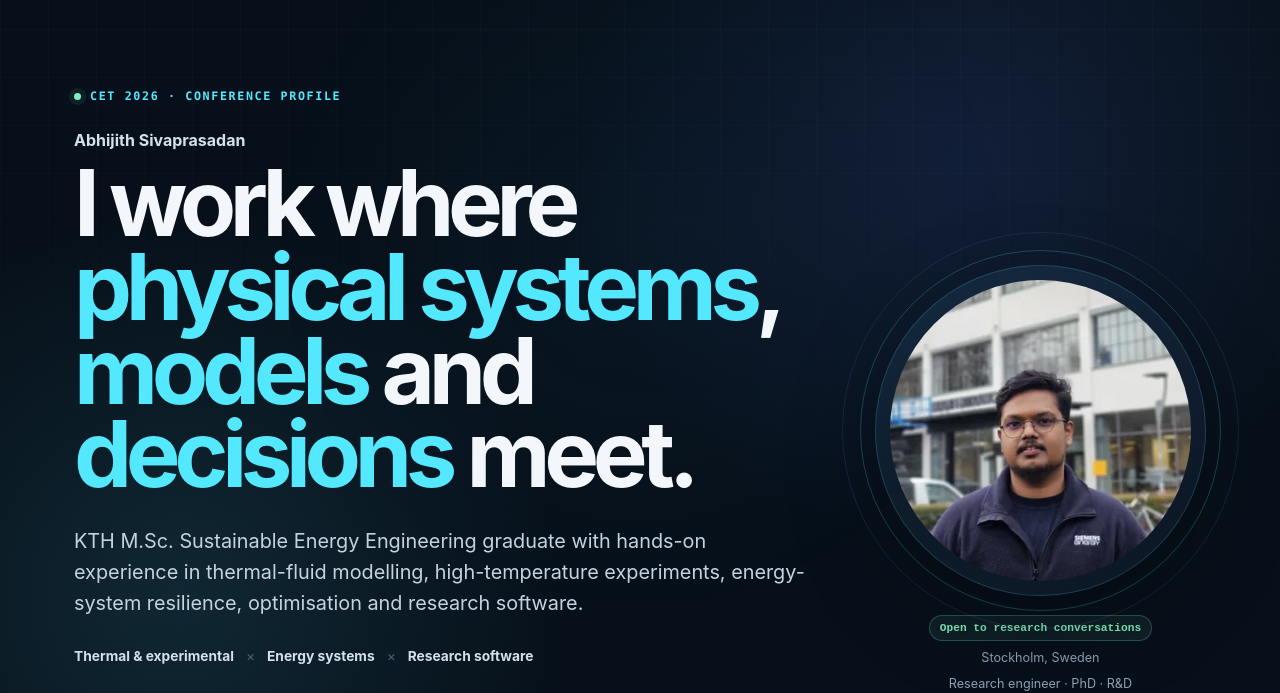
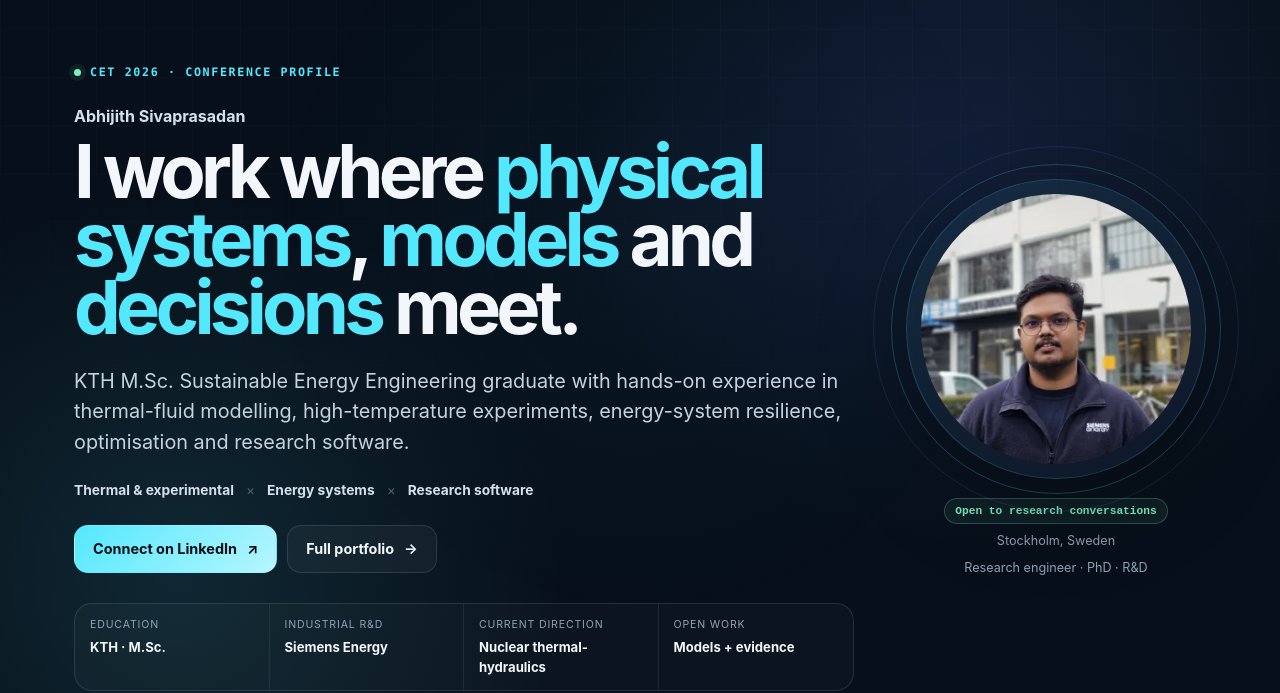
Before and after one commit to abhijith-sivaprasadan/abhijith-sivaprasadan.github.io, a website: page cet2026/index.html in a window 1280 px wide. Shown: the part 67-760 px from the top of the page. Drawn offline with Linux system fonts and the light colour scheme.

Commit message:
Tighten CET 2026 desktop hero density
Reduce desktop hero height so the primary CTA and credibility strip remain visible within a normal laptop viewport.

```diff
--- a/cet2026/cet.css
+++ b/cet2026/cet.css
@@ -40,26 +40,26 @@ a{color:inherit}
 }
 main{max-width:var(--max);margin:0 auto;padding:0 24px 82px}
 .hero{
-  min-height:720px;padding:72px 0 82px;display:grid;grid-template-columns:minmax(0,1.38fr) minmax(310px,.62fr);gap:64px;align-items:center
+  min-height:0;padding:48px 0 64px;display:grid;grid-template-columns:minmax(0,1.45fr) minmax(300px,.55fr);gap:52px;align-items:center
 }
 .event-label,.section-label{
   margin:0;font:700 .73rem ui-monospace,SFMono-Regular,Menlo,monospace;text-transform:uppercase;letter-spacing:.14em;color:var(--cyan)
 }
 .event-label{display:flex;align-items:center;gap:9px}.event-dot{width:7px;height:7px;border-radius:50%;background:var(--green);box-shadow:0 0 0 5px rgba(126,241,191,.08)}
 .intro-name{margin:25px 0 8px;color:var(--soft);font-size:1rem;font-weight:720}
-h1{font-size:clamp(3.4rem,7.2vw,6.65rem);line-height:.91;letter-spacing:-.069em;margin:0;max-width:910px}
+h1{font-size:clamp(3.4rem,5.8vw,5.45rem);line-height:.92;letter-spacing:-.064em;margin:0;max-width:900px}
 h1 em{font-style:normal;color:var(--cyan)}
-.hero-lead{max-width:780px;margin:30px 0 0;font-size:clamp(1.03rem,1.55vw,1.3rem);color:#c6d3df}
-.focus-line{display:flex;align-items:center;gap:12px;flex-wrap:wrap;margin-top:28px;color:var(--soft);font-size:.86rem;font-weight:680}
+.hero-lead{max-width:780px;margin:24px 0 0;font-size:clamp(1.03rem,1.55vw,1.3rem);color:#c6d3df}
+.focus-line{display:flex;align-items:center;gap:12px;flex-wrap:wrap;margin-top:22px;color:var(--soft);font-size:.86rem;font-weight:680}
 .focus-line b{color:#486275;font-weight:400}
-.hero-actions,.contact-actions{display:flex;gap:10px;flex-wrap:wrap;margin-top:28px}
+.hero-actions,.contact-actions{display:flex;gap:10px;flex-wrap:wrap;margin-top:24px}
 .button{
   min-height:48px;display:inline-flex;align-items:center;justify-content:center;gap:10px;padding:0 18px;border:1px solid var(--line);border-radius:14px;
   background:rgba(255,255,255,.04);text-decoration:none;font-size:.9rem;font-weight:720;transition:transform .2s ease,border-color .2s ease,background .2s ease
 }
 .button:hover{transform:translateY(-2px);border-color:rgba(84,232,255,.46);background:rgba(84,232,255,.065)}
 .button.primary{color:#031016;border-color:transparent;background:linear-gradient(135deg,var(--cyan),#b6f6ff)}
-.credibility-strip{margin-top:38px;display:grid;grid-template-columns:repeat(4,1fr);border:1px solid var(--line);border-radius:18px;overflow:hidden;background:rgba(255,255,255,.025)}
+.credibility-strip{margin-top:30px;display:grid;grid-template-columns:repeat(4,1fr);border:1px solid var(--line);border-radius:18px;overflow:hidden;background:rgba(255,255,255,.025)}
 .credibility-strip span{padding:13px 15px;border-right:1px solid var(--line2)}.credibility-strip span:last-child{border-right:0}
 .credibility-strip small,.credibility-strip strong{display:block}.credibility-strip small{color:var(--muted);font-size:.66rem;text-transform:uppercase;letter-spacing:.08em}.credibility-strip strong{font-size:.82rem;margin-top:3px}
 .portrait-panel{display:flex;flex-direction:column;gap:17px;align-items:center}
```
